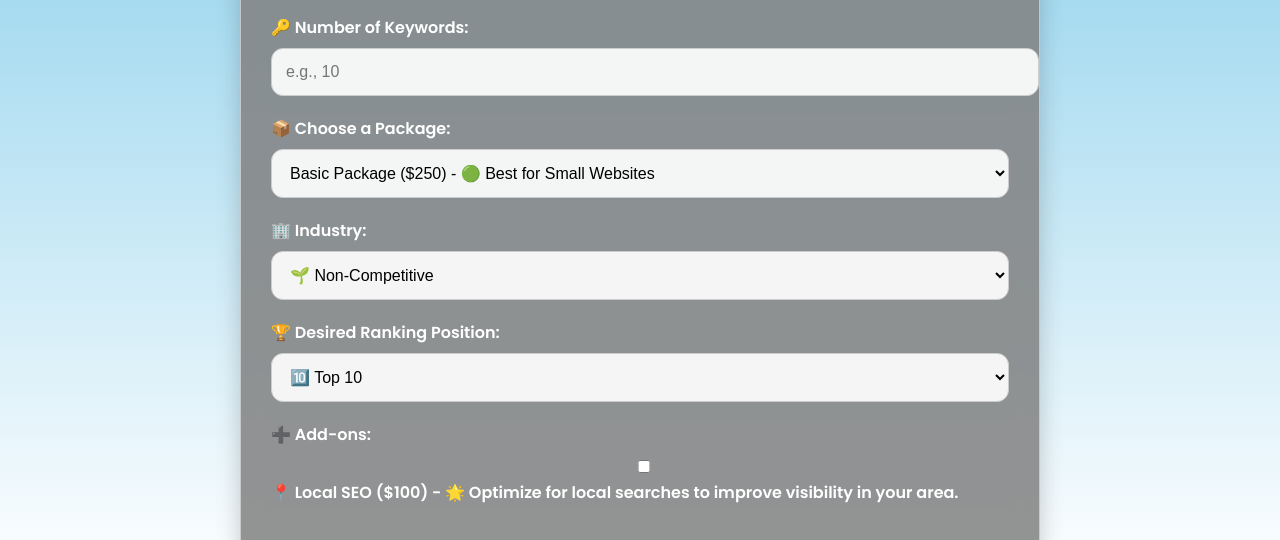
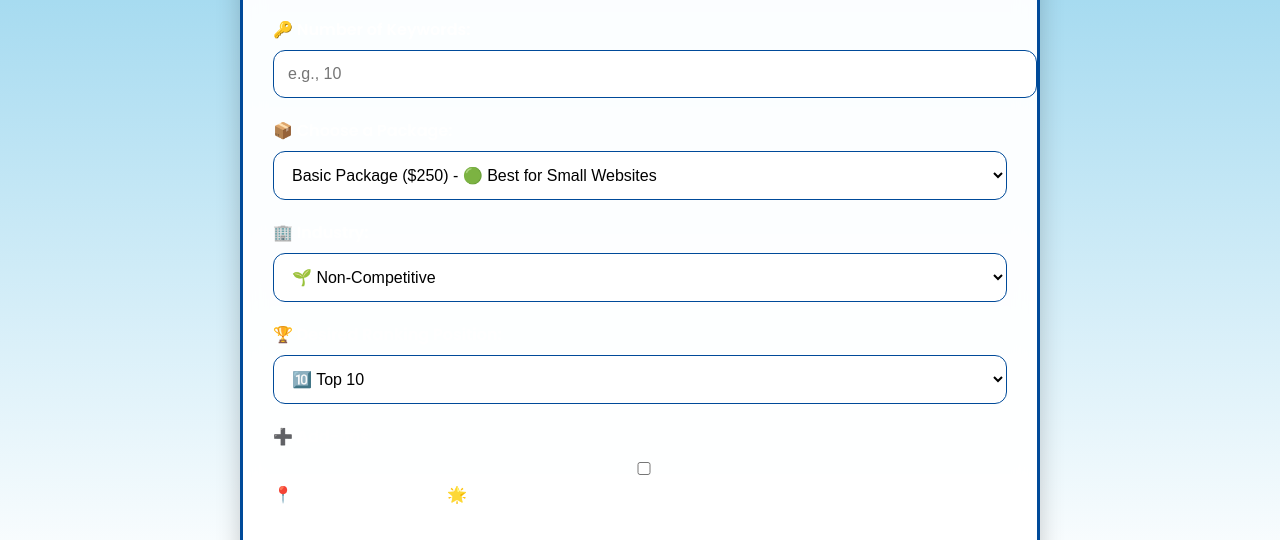
Before and after one commit to Rickyyy76/SEOsky, a website: page index.html in a window 1280 px wide. Shown: the part 211-751 px from the top of the page. Drawn offline with Linux system fonts and the light colour scheme.

Commit message:
Update styles.css

```diff
--- a/styles.css
+++ b/styles.css
@@ -21,7 +21,7 @@ body {
     margin: 20px auto;
 }
 
-/* Einheitliches Boxen-Design */
+/* Einheitliches Boxen-Design mit blauem Rand */
 .box {
     background: rgba(255, 255, 255, 0.95); /* Weiße Hintergrundfarbe für einheitliches Design */
     padding: 20px;
@@ -29,18 +29,18 @@ body {
     box-shadow: 0 8px 25px rgba(0, 0, 0, 0.1);
     margin-bottom: 30px;
     backdrop-filter: blur(8px);
-    border: 1px solid rgba(255, 255, 255, 0.5);
+    border: 3px solid #004a99; /* Blauer Rand */
 }
 
 /* Calculator Card Styling */
 .calculator-card {
-    background: rgba(128, 128, 128, 0.85); /* Leicht dunkler für bessere Lesbarkeit */
+    background: rgba(255, 255, 255, 0.95); /* Weiße Hintergrundfarbe */
     padding: 30px;
     border-radius: 15px;
     box-shadow: 0 8px 25px rgba(0, 0, 0, 0.2);
     text-align: center;
     backdrop-filter: blur(12px);
-    border: 1px solid rgba(255, 255, 255, 0.5);
+    border: 3px solid #004a99; /* Blauer Rand */
     margin-bottom: 40px;
 }
 
@@ -74,14 +74,14 @@ input, select {
     width: 100%;
     padding: 14px;
     border-radius: 12px;
-    border: 1px solid #ccc;
+    border: 1px solid #004a99; /* Blauer Rand */
     font-size: 1rem;
     background: rgba(255, 255, 255, 0.9);
     transition: all 0.3s ease;
 }
 
 input:focus, select:focus {
-    border-color: #004a99;
+    border-color: #003370;
     box-shadow: 0 0 10px rgba(0, 74, 153, 0.5);
     background: rgba(255, 255, 255, 1);
 }
@@ -176,6 +176,7 @@ button:active {
     padding: 20px;
     border-radius: 15px;
     box-shadow: 0 8px 20px rgba(0, 0, 0, 0.2);
+    border: 3px solid #004a99; /* Blauer Rand */
 }
 
 .package-table h2 {
```
